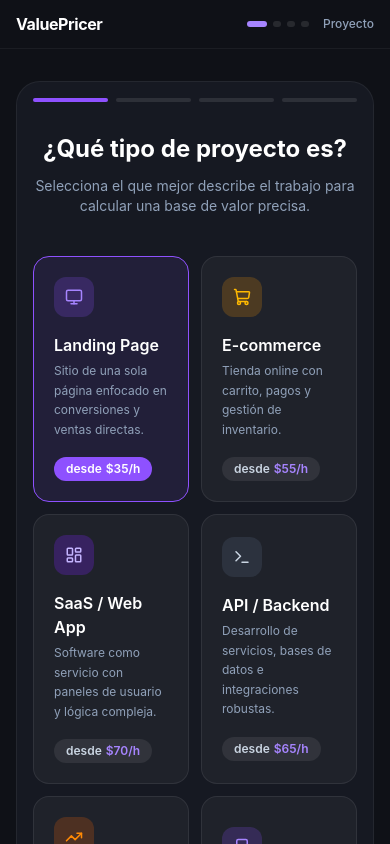
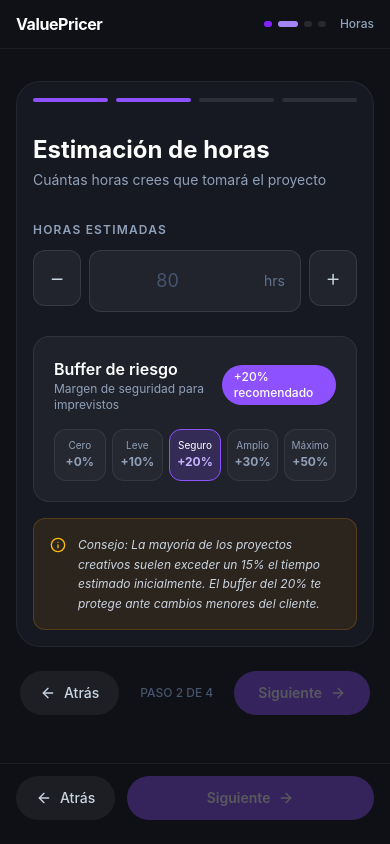
Before and after one commit to facga20145/ValuePricer-FeeCraft, a React (Vite) app: page / in a window 390 px wide. Both pictures are taken after a click on the button 111 px from the left and 379 px from the top of the page. Shown: the top 844 px of the page. Built offline with nearby package versions, Linux system fonts and the light colour scheme.

Commit message:
feat: enhance user interface with step animations and improved input controls

```diff
--- a/src/App.tsx
+++ b/src/App.tsx
@@ -119,10 +119,15 @@ export default function App() {
               label={currentStep === 3 ? `PASO 4: ${STEP_LABELS[3].toUpperCase()}` : undefined}
             />
 
+            <div key={currentStep} className="step-enter">
+
             {currentStep === 0 && (
               <ProjectTypeSelector
                 selected={state.projectType}
-                onSelect={(type: ProjectType) => setState((s) => ({ ...s, projectType: type }))}
+                onSelect={(type: ProjectType) => {
+                  setState((s) => ({ ...s, projectType: type }))
+                  setTimeout(() => setCurrentStep(1), 320)
+                }}
               />
             )}
 
@@ -147,9 +152,11 @@ export default function App() {
             {currentStep === 3 && result && (
               <PriceSummary result={result} state={state} onSave={handleSave} />
             )}
+
+            </div>
           </div>
 
-          <div className="flex items-center justify-between mt-6 px-1">
+          <div className="flex items-center justify-between mt-6 px-1 pb-24 sm:pb-0">
             {currentStep > 0 ? (
               <button
                 onClick={() => setCurrentStep((s) => s - 1)}
@@ -184,6 +191,36 @@ export default function App() {
               </button>
             )}
           </div>
+
+          <div className="fixed sm:hidden bottom-0 left-0 right-0 px-4 pb-6 pt-3 bg-[#0f1117]/90 backdrop-blur border-t border-white/[0.06] flex items-center justify-between gap-3 z-50">
+            {currentStep > 0 ? (
+              <button
+                onClick={() => setCurrentStep((s) => s - 1)}
+                className="flex items-center gap-2 px-5 py-3 rounded-full bg-white/[0.06] text-slate-300 text-sm font-medium hover:bg-white/[0.1] transition-all"
+              >
+                <ArrowLeft size={16} />
+                Atrás
+              </button>
+            ) : <div />}
+
+            {currentStep < 3 ? (
+              <button
+                onClick={() => setCurrentStep((s) => s + 1)}
+                disabled={!canAdvance()}
+                className="flex-1 flex items-center justify-center gap-2 px-6 py-3 rounded-full bg-violet-500 text-white text-sm font-semibold hover:bg-violet-600 disabled:opacity-30 disabled:cursor-not-allowed transition-all"
+              >
+                Siguiente
+                <ArrowRight size={16} />
+              </button>
+            ) : (
+              <button
+                onClick={reset}
+                className="flex-1 flex items-center justify-center gap-2 px-6 py-3 rounded-full bg-white/[0.06] text-slate-300 text-sm font-semibold hover:bg-white/[0.1] transition-all"
+              >
+                Nueva cotización
+              </button>
+            )}
+          </div>
         </div>
       </main>
     </div>
--- a/src/components/HoursEstimator.tsx
+++ b/src/components/HoursEstimator.tsx
@@ -28,17 +28,31 @@ export function HoursEstimator({ hours, riskBuffer, onHoursChange, onBufferChang
         <label className="block text-xs font-semibold text-slate-400 uppercase tracking-widest mb-3">
           Horas estimadas
         </label>
-        <div className="relative">
+        <div className="flex gap-2">
+          <button
+            onClick={() => onHoursChange(Math.max(1, hours - 10))}
+            className="w-12 h-14 flex items-center justify-center rounded-xl bg-white/[0.05] border border-white/[0.1] text-slate-300 text-2xl font-light hover:bg-white/[0.1] hover:border-white/20 active:scale-95 transition-all shrink-0 select-none"
+          >
+            −
+          </button>
+          <div className="relative flex-1">
             <input
               type="number"
               min={1}
               max={2000}
               value={hours || ''}
               onChange={(e) => onHoursChange(Math.max(1, parseInt(e.target.value) || 0))}
-            placeholder="Ej: 80"
-            className="w-full bg-white/[0.05] border border-white/[0.1] rounded-xl px-4 py-4 text-lg text-white placeholder-slate-600 focus:outline-none focus:border-violet-500 transition-colors pr-16"
+              placeholder="80"
+              className="w-full bg-white/[0.05] border border-white/[0.1] rounded-xl px-4 py-4 text-lg text-white text-center placeholder-slate-600 focus:outline-none focus:border-violet-500 transition-colors pr-14"
             />
-          <span className="absolute right-4 top-1/2 -translate-y-1/2 text-slate-500 text-sm">horas</span>
+            <span className="absolute right-4 top-1/2 -translate-y-1/2 text-slate-500 text-sm">hrs</span>
+          </div>
+          <button
+            onClick={() => onHoursChange(Math.min(2000, hours + 10))}
+            className="w-12 h-14 flex items-center justify-center rounded-xl bg-white/[0.05] border border-white/[0.1] text-slate-300 text-2xl font-light hover:bg-white/[0.1] hover:border-white/20 active:scale-95 transition-all shrink-0 select-none"
+          >
+            +
+          </button>
         </div>
         {hours > 0 && riskBuffer > 0 && (
           <p className="text-xs text-slate-500 mt-2">
--- a/src/components/PriceSummary.tsx
+++ b/src/components/PriceSummary.tsx
@@ -80,18 +80,15 @@ export function PriceSummary({ result, state, onSave }: Props) {
               <span>{formatCurrency(minPrice)}</span>
               <span>{formatCurrency(maxPrice)}</span>
             </div>
-            <div className="relative h-2 bg-white/10 rounded-full">
+            <div className="relative h-2 rounded-full overflow-visible" style={{ background: 'linear-gradient(to right, #4c1d95 0%, #7c3aed 50%, #4c1d95 100%)' }}>
+              <div className="absolute inset-0 bg-white/5 rounded-full" />
               <div
-                className="absolute inset-y-0 left-0 bg-violet-500/30 rounded-full transition-all"
-                style={{ width: `${rangePercent}%` }}
-              />
-              <div
-                className="absolute top-1/2 -translate-y-1/2 -translate-x-1/2"
+                className="absolute top-1/2 -translate-y-1/2 -translate-x-1/2 z-10"
                 style={{ left: `${rangePercent}%` }}
               >
                 <div className="relative">
-                  <div className="w-4 h-4 bg-violet-500 rounded-full border-2 border-white shadow-lg shadow-violet-500/40" />
-                  <div className="absolute -top-7 left-1/2 -translate-x-1/2 bg-violet-500 text-white text-xs font-bold px-2 py-0.5 rounded-md whitespace-nowrap">
+                  <div className="w-4 h-4 bg-violet-400 rounded-full border-2 border-white shadow-lg shadow-violet-500/50" />
+                  <div className="absolute -top-8 left-1/2 -translate-x-1/2 bg-violet-500 text-white text-xs font-bold px-2 py-0.5 rounded-md whitespace-nowrap shadow-lg">
                     {formatCurrency(suggestedPrice)}
                   </div>
                 </div>
--- a/src/components/ProjectTypeSelector.tsx
+++ b/src/components/ProjectTypeSelector.tsx
@@ -1,6 +1,6 @@
 import type { ProjectType } from '../types'
 import { PROJECT_TYPES } from '../data/projectTypes'
-import { Monitor, ShoppingCart, LayoutDashboard, Terminal, TrendingUp, Smartphone } from 'lucide-react'
+import { Monitor, ShoppingCart, LayoutDashboard, Terminal, TrendingUp, Smartphone, CheckCircle2 } from 'lucide-react'
 
 interface Props {
   selected: ProjectType | null
@@ -35,12 +35,15 @@ export function ProjectTypeSelector({ selected, onSelect }: Props) {
             <button
               key={type.id}
               onClick={() => onSelect(type)}
-              className={`text-left p-5 rounded-2xl border transition-all duration-200 ${
+              className={`relative text-left p-5 rounded-2xl border transition-all duration-200 active:scale-[0.98] ${
                 isSelected
-                  ? 'border-violet-500 bg-violet-500/10'
+                  ? 'border-violet-500 bg-violet-500/10 shadow-lg shadow-violet-500/10'
                   : 'border-white/[0.08] bg-white/[0.04] hover:border-white/20 hover:bg-white/[0.06]'
               }`}
             >
+              {isSelected && (
+                <CheckCircle2 size={16} className="absolute top-3 right-3 text-violet-400" />
+              )}
               <div className={`w-10 h-10 rounded-xl ${bg} flex items-center justify-center mb-4`}>
                 <Icon size={18} className={color} />
               </div>
--- a/src/index.css
+++ b/src/index.css
@@ -4,6 +4,15 @@ body {
   background-color: #0f1117;
   color: #e2e8f0;
   -webkit-font-smoothing: antialiased;
+}
+
+@keyframes fadeSlideIn {
+  from { opacity: 0; transform: translateY(14px); }
+  to   { opacity: 1; transform: translateY(0);    }
+}
+
+.step-enter {
+  animation: fadeSlideIn 0.25s ease forwards;
 }
 
 input[type="range"] {
```
Lines whose indentation alone changed are shown as unchanged.
